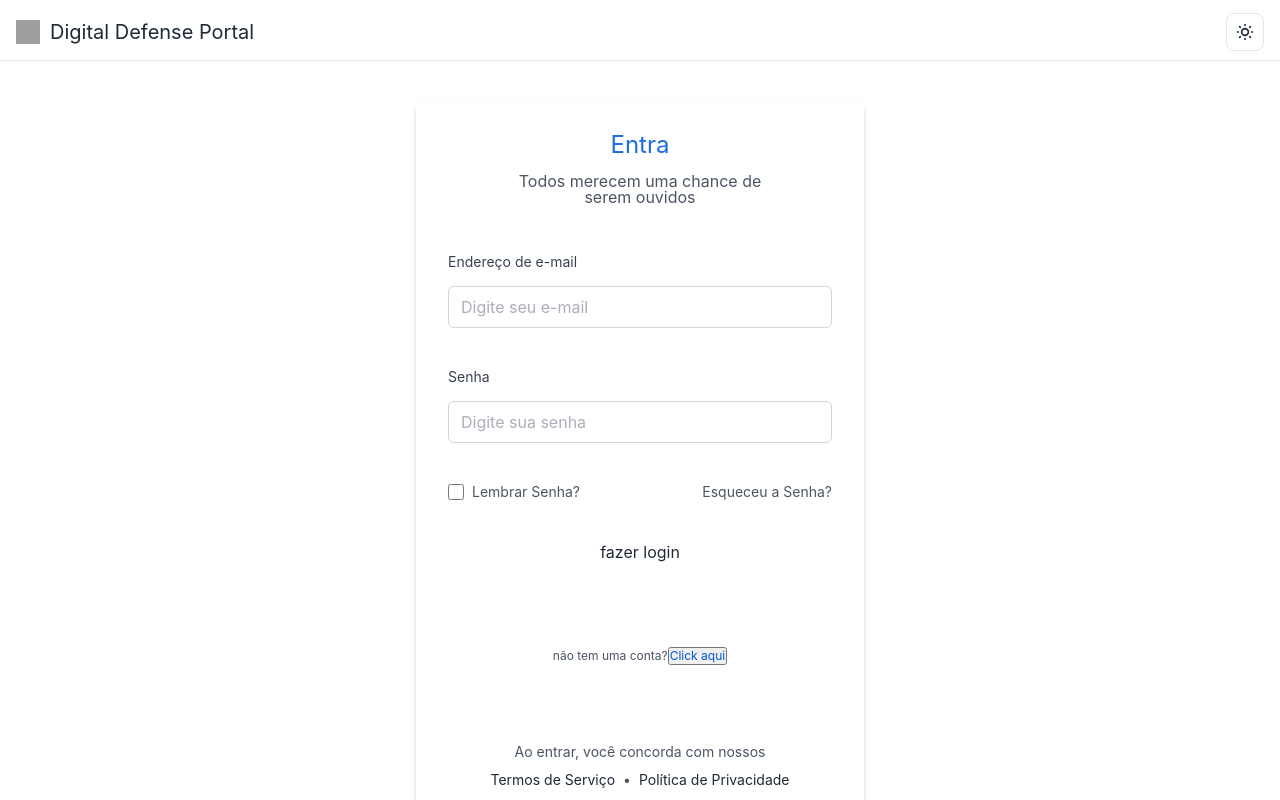
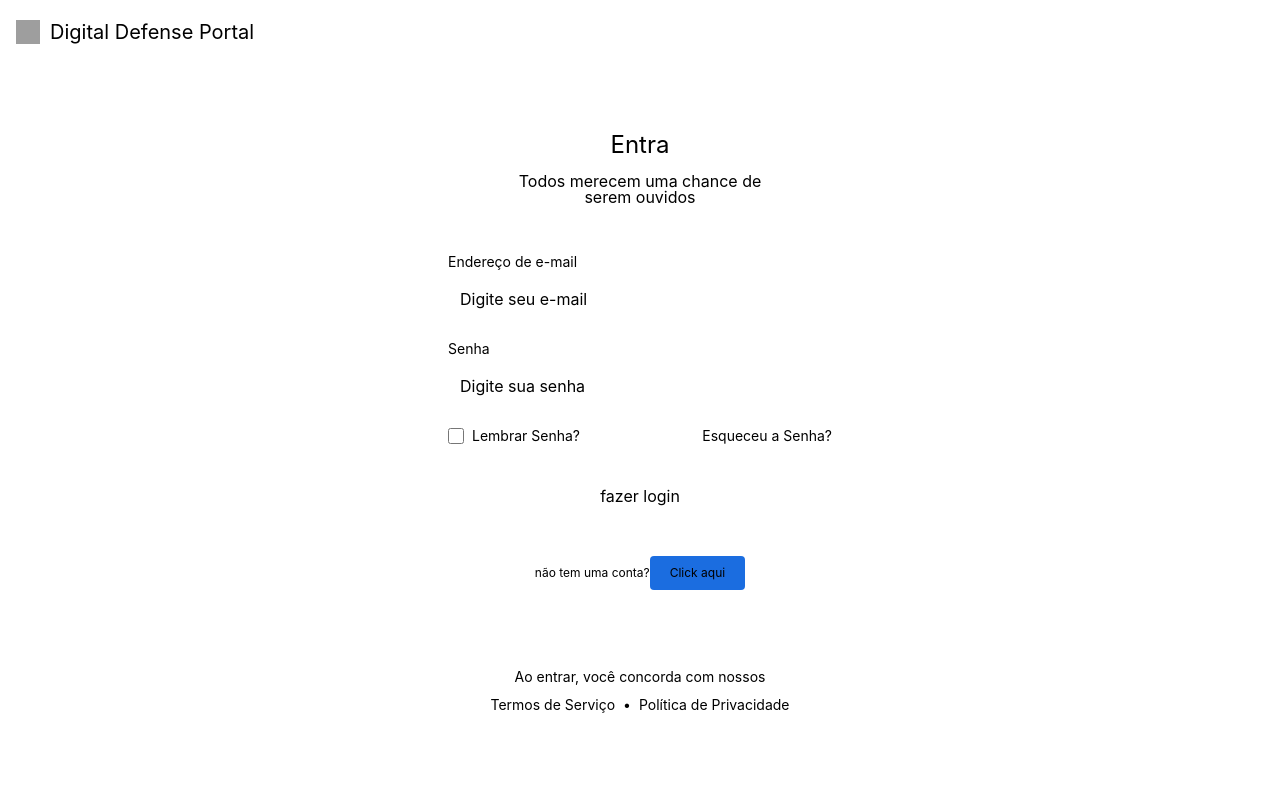
Before and after one commit to EwertonRosendo/frontend_cyberdefense, a React (Vite) app: page /login in a window 1280 px wide. Shown: the top 800 px of the page. Built offline with nearby package versions, Linux system fonts and the light colour scheme; grey boxes are pictures that could not be loaded.

Commit message:
css commit sem dark mode

```diff
--- a/src/App.jsx
+++ b/src/App.jsx
@@ -6,7 +6,7 @@ function App() {
   const navigate = useNavigate();
 
   return (
-    <body>
+    <div>
       <header className="site-header">
         <div className="header-container">
           <div className="header-content">
@@ -235,7 +235,7 @@ function App() {
           </div>
         </div>
       </footer>
-    </body>
+    </div>
   );
 }
 
--- a/src/pages/Login.css
+++ b/src/pages/Login.css
@@ -1,317 +1,76 @@
-/* ========== VARIÁVEIS DE TEMA ========== */
-:root {
-  --bg-body: #ffffff;
-  --bg-white: #ffffff;
-  --text-primary: #1f2937;
-  --text-secondary: #4b5563;
-  --text-tertiary: #374151;
-  --border-color: #e5e7eb;
-  --input-border: #d1d5db;
-  --input-text: #111827;
-  --input-placeholder: #adaebc;
-  --button-primary: #1b6de0;
-  --button-hover: #1658b3;
-  --link-color: #0058d2;
-  --card-shadow: 0 4px 6px rgba(0, 0, 0, 0.1), 0 1px 3px rgba(0, 0, 0, 0.08);
+body {
+  background-color: #ffffff;
+  color: #1f2937;
+  font-family: Arial, sans-serif;
+  margin: 0;
+  padding: 0;
 }
 
-/* Tema escuro */
-[data-theme="dark"] {
-  --bg-body: #111827;
-  --bg-white: #1f2937;
-  --text-primary: #ffffff;
-  --text-secondary: #e5e7eb;
-  --text-tertiary: #d1d5db;
-  --border-color: #374151;
-  --input-border: #4b5563;
-  --input-text: #ffffff;
-  --input-placeholder: #9ca3af;
-  --button-primary: #3b82f6;
-  --button-hover: #2563eb;
-  --link-color: #60a5fa;
-  --card-shadow: 0 4px 6px rgba(0, 0, 0, 0.3), 0 1px 3px rgba(0, 0, 0, 0.2);
+.container {
+  max-width: 1200px;
+  margin: 0 auto;
+  padding: 20px;
 }
 
-/* ========== ESTILOS GLOBAIS ========== */
-* {
-  margin: 0;
-  padding: 0;
-  box-sizing: border-box;
-  font-family: "Inter", sans-serif;
-  transition:
-    background-color 0.3s ease,
-    color 0.3s ease,
-    border-color 0.3s ease;
+.card {
+  background-color: #ffffff;
+  border: 1px solid #e5e7eb;
+  box-shadow: 0 4px 6px rgba(0, 0, 0, 0.1), 0 1px 3px rgba(0, 0, 0, 0.08);
+  padding: 20px;
+  border-radius: 8px;
+  color: #1f2937;
 }
 
-body {
-  background-color: var(--bg-body);
+h1, h2, h3, h4, h5, h6 {
+  color: #1f2937;
 }
 
-/* ========== HEADER ========== */
-header {
-  width: 100%;
-  height: 61px;
-  background-color: var(--bg-white);
-  border-bottom: 1px solid var(--border-color);
-  display: flex;
-  justify-content: center;
+p {
+  color: #4b5563;
 }
 
-.header-content {
-  width: 1280px;
-  height: 60px;
-  display: flex;
-  align-items: center;
-  justify-content: space-between;
-  padding: 0 24px;
+.text-tertiary {
+  color: #374151;
 }
 
-.logo-container {
-  display: flex;
-  align-items: center;
-  gap: 10px;
+input, textarea, select {
+  border: 1px solid #d1d5db;
+  color: #111827;
+  padding: 10px;
+  border-radius: 4px;
+  width: 100%;
+  box-sizing: border-box;
 }
 
-.shield-icon {
-  width: 24px;
-  height: 24px;
+input::placeholder, textarea::placeholder {
+  color: #adaebc;
 }
 
-.portal-name {
-  font-size: 20px;
-  line-height: 20px;
-  color: var(--text-primary);
+button {
+  background-color: #1b6de0;
+  color: #ffffff;
+  border: none;
+  padding: 10px 20px;
+  border-radius: 4px;
+  cursor: pointer;
+  transition: background-color 0.3s ease;
 }
 
-/* ========== BOTÃO DE TEMA ========== */
-.theme-toggle {
-  background: transparent;
-  border: 1px solid var(--border-color);
-  border-radius: 8px;
-  padding: 8px;
-  cursor: pointer;
-  display: flex;
-  align-items: center;
-  justify-content: center;
-  color: var(--text-primary);
+button:hover {
+  background-color: #1658b3;
 }
 
-.theme-toggle:hover {
-  background-color: var(--bg-body);
-}
-
-.theme-toggle svg {
-  width: 20px;
-  height: 20px;
-  stroke: var(--text-primary);
-}
-
-/* ========== MAIN CONTENT ========== */
-main {
-  flex: 1;
-  display: flex;
-  justify-content: center;
-  align-items: center;
-  padding: 40px 0;
-}
-
-.login-card {
-  width: 448px;
-  padding: 32px;
-  background-color: var(--bg-white);
-  border-radius: 8px;
-  box-shadow: var(--card-shadow);
-}
-
-.login-header {
-  text-align: center;
-  margin-bottom: 32px;
-}
-
-.login-title {
-  font-size: 24px;
-  line-height: 24px;
-  font-weight: 400;
-  color: var(--button-primary);
-  margin-bottom: 16px;
-}
-
-.login-subtitle {
-  font-size: 16px;
-  line-height: 16px;
-  color: var(--text-secondary);
-}
-
-/* ========== FORM STYLES ========== */
-.login-form {
-  margin-bottom: 32px;
-}
-
-.form-group {
-  margin-bottom: 20px;
-}
-
-.form-group label {
-  display: block;
-  font-size: 14px;
-  color: var(--text-tertiary);
-  margin-bottom: 8px;
-  line-height: 17px;
-}
-
-.form-group input {
-  width: 100%;
-  height: 42px;
-  padding: 0 12px;
-  border: 1px solid var(--input-border);
-  border-radius: 6px;
-  font-size: 16px;
-  color: var(--input-text);
-  background-color: var(--bg-white);
-}
-
-.form-group input::placeholder {
-  color: var(--input-placeholder);
-}
-
-.form-options {
-  display: flex;
-  justify-content: space-between;
-  align-items: center;
-  margin-bottom: 20px;
-}
-
-.remember-option {
-  display: flex;
-  align-items: center;
-  gap: 8px;
-}
-
-.remember-option input[type="checkbox"] {
-  width: 16px;
-  height: 16px;
-  border: 1px solid var(--input-border);
-}
-
-.remember-option label {
-  font-size: 14px;
-  color: var(--text-secondary);
-}
-
-.forgot-password {
-  font-size: 14px;
-  color: var(--text-secondary);
+a {
+  color: #0058d2;
   text-decoration: none;
 }
 
-.login-button {
-  width: 100%;
-  height: 40px;
-  background-color: var(--button-primary);
-  color: #ffffff;
-  border: none;
-  border-radius: 6px;
-  font-size: 16px;
-  cursor: pointer;
-  transition: background-color 0.2s;
+a:hover {
+  text-decoration: underline;
 }
 
-.login-button:hover {
-  background-color: var(--button-hover);
+hr {
+  border: none;
+  border-top: 1px solid #e5e7eb;
+  margin: 20px 0;
 }
-
-/* ========== SIGNUP LINK ========== */
-.signup-link {
-  text-align: center;
-  margin-bottom: 24px;
-}
-
-.signup-text {
-  font-size: 12px;
-  color: var(--text-secondary);
-}
-
-.signup-action {
-  font-size: 12px;
-  color: var(--link-color);
-  text-decoration: none;
-}
-
-/* ========== TERMS ========== */
-.terms-container {
-  text-align: center;
-}
-
-.terms-text {
-  font-size: 14px;
-  color: var(--text-secondary);
-  margin-bottom: 14px;
-}
-
-.terms-links {
-  display: flex;
-  justify-content: center;
-  align-items: center;
-  gap: 8px;
-}
-
-.terms-link {
-  font-size: 14px;
-  color: var(--text-primary);
-  text-decoration: none;
-}
-
-.terms-separator {
-  font-size: 14px;
-  color: var(--text-secondary);
-}
-
-/* ========== FOOTER ========== */
-footer {
-  width: 100%;
-  height: 53px;
-  background-color: var(--bg-white);
-  border-top: 1px solid var(--border-color);
-  display: flex;
-  justify-content: center;
-}
-
-.footer-content {
-  width: 1280px;
-  height: 52px;
-  display: flex;
-  align-items: center;
-  padding: 0 24px;
-}
-
-.copyright {
-  font-size: 14px;
-  color: var(--text-secondary);
-}
-
-/* ========== RESPONSIVE ========== */
-@media (max-width: 768px) {
-  .login-card {
-    width: 90%;
-    max-width: 448px;
-  }
-
-  .header-content {
-    padding: 0 16px;
-  }
-}
-
-@media (max-width: 480px) {
-  .login-card {
-    padding: 24px;
-  }
-
-  .login-title {
-    font-size: 22px;
-  }
-
-  .login-subtitle {
-    font-size: 14px;
-  }
-}
```
